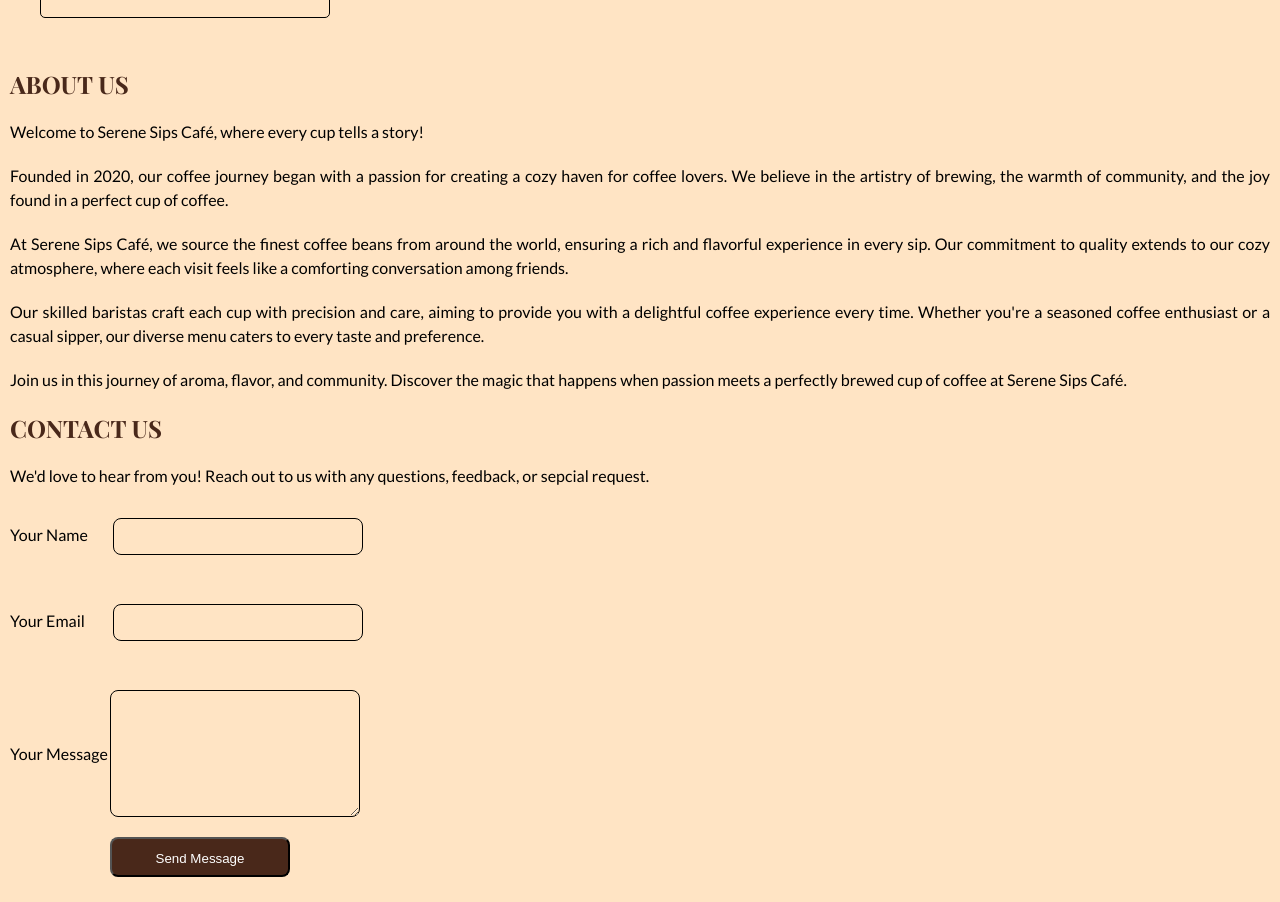
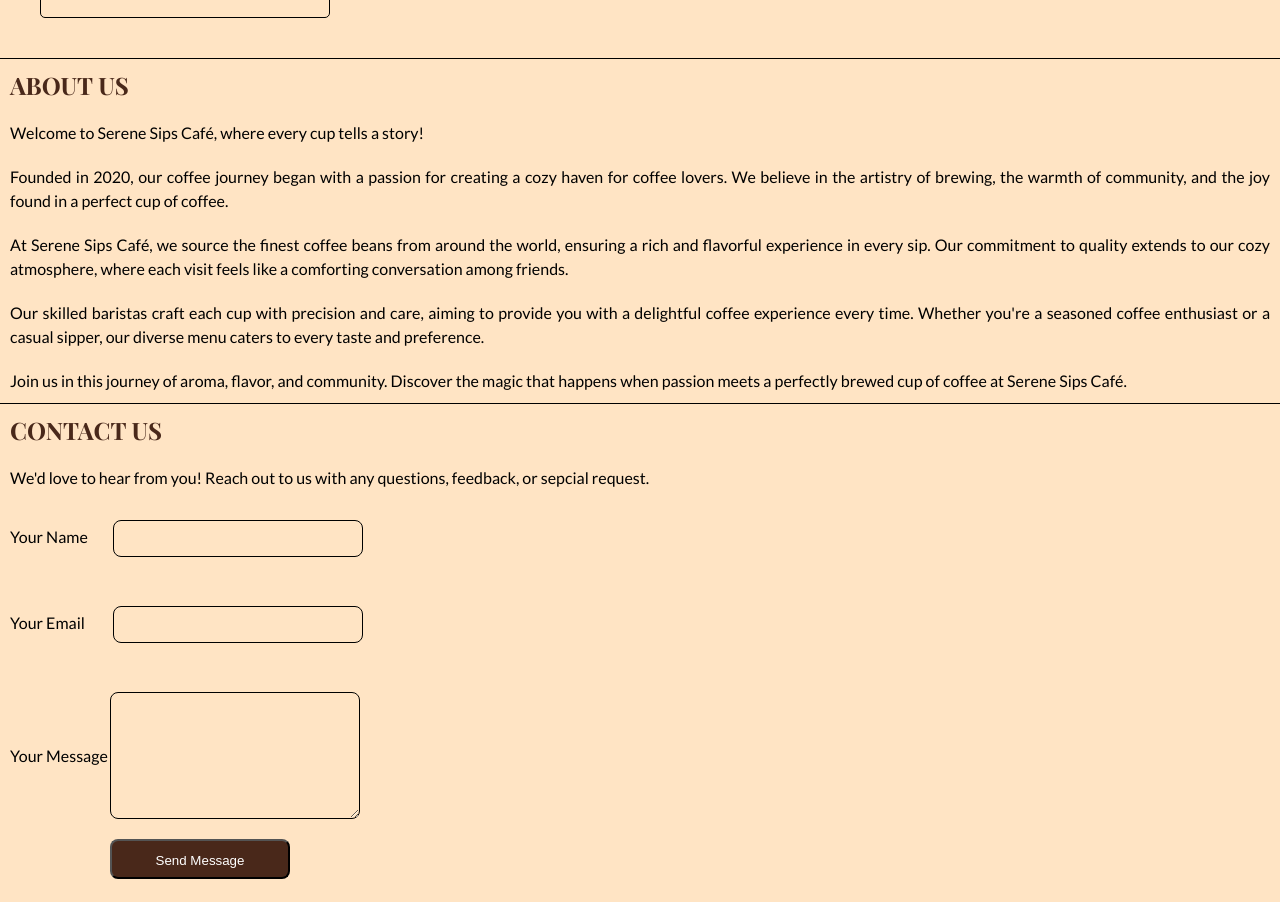
Before and after one commit to sammeaung/serene-sip-v1, a plain HTML site: page index.html in a window 1280 px wide. Shown: the part 4374-5276 px from the top of the page. Drawn offline with Linux system fonts and the light colour scheme.

Commit message:
serenesip new version

```diff
--- a/index.html
+++ b/index.html
@@ -68,12 +68,21 @@
         font-family: lato;
         padding: 10px;
       }
+
+      #about-us {
+        border-top: 1px solid black;
+      }
+
       #about-us p,
       #contact-us p {
         padding: 10px;
         text-align: justify;
         line-height: 1.5;
         font-family: lato;
+      }
+
+      #contact-us {
+        border-top: 1px solid black;
       }
 
       footer {
```
